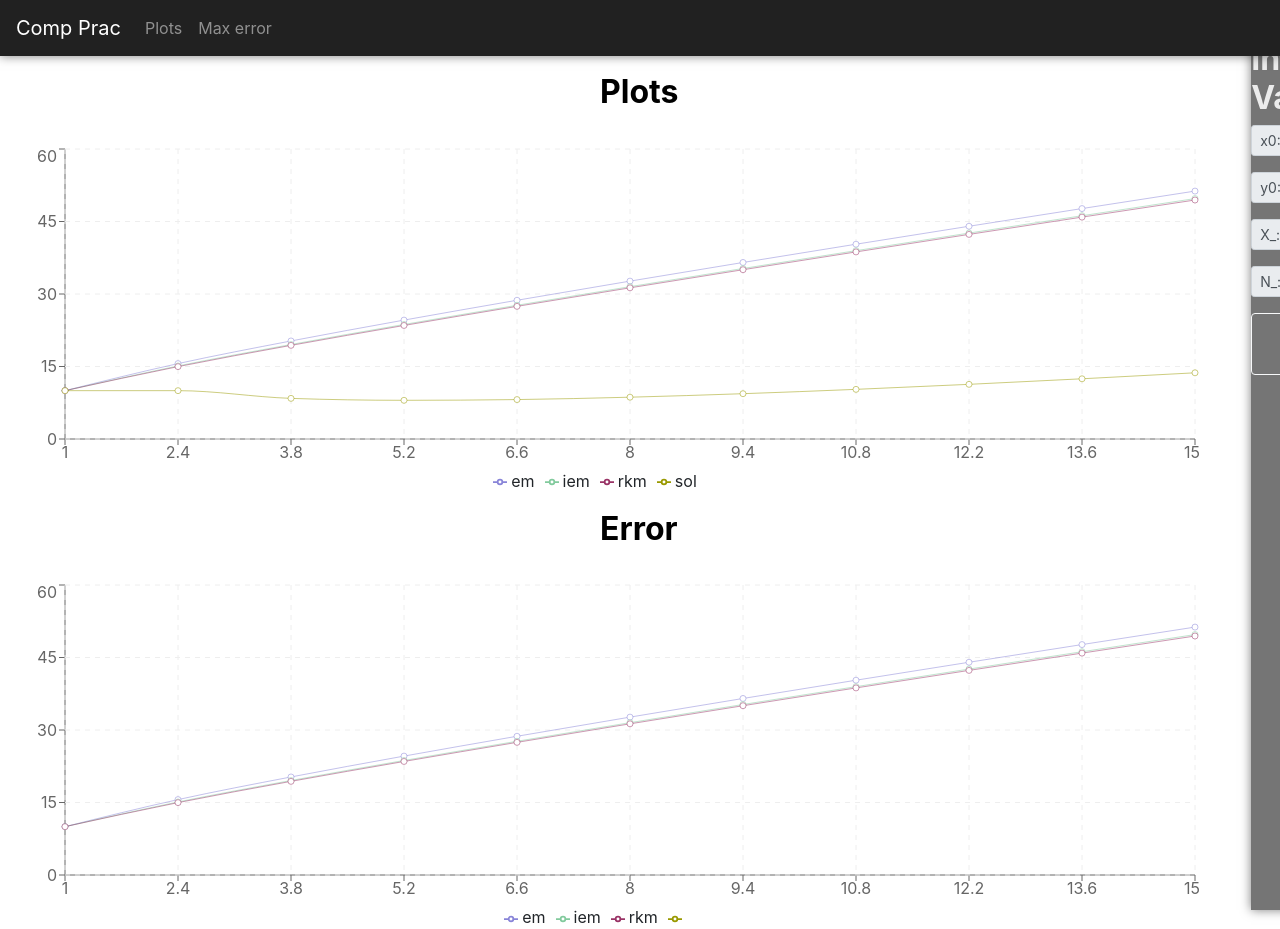
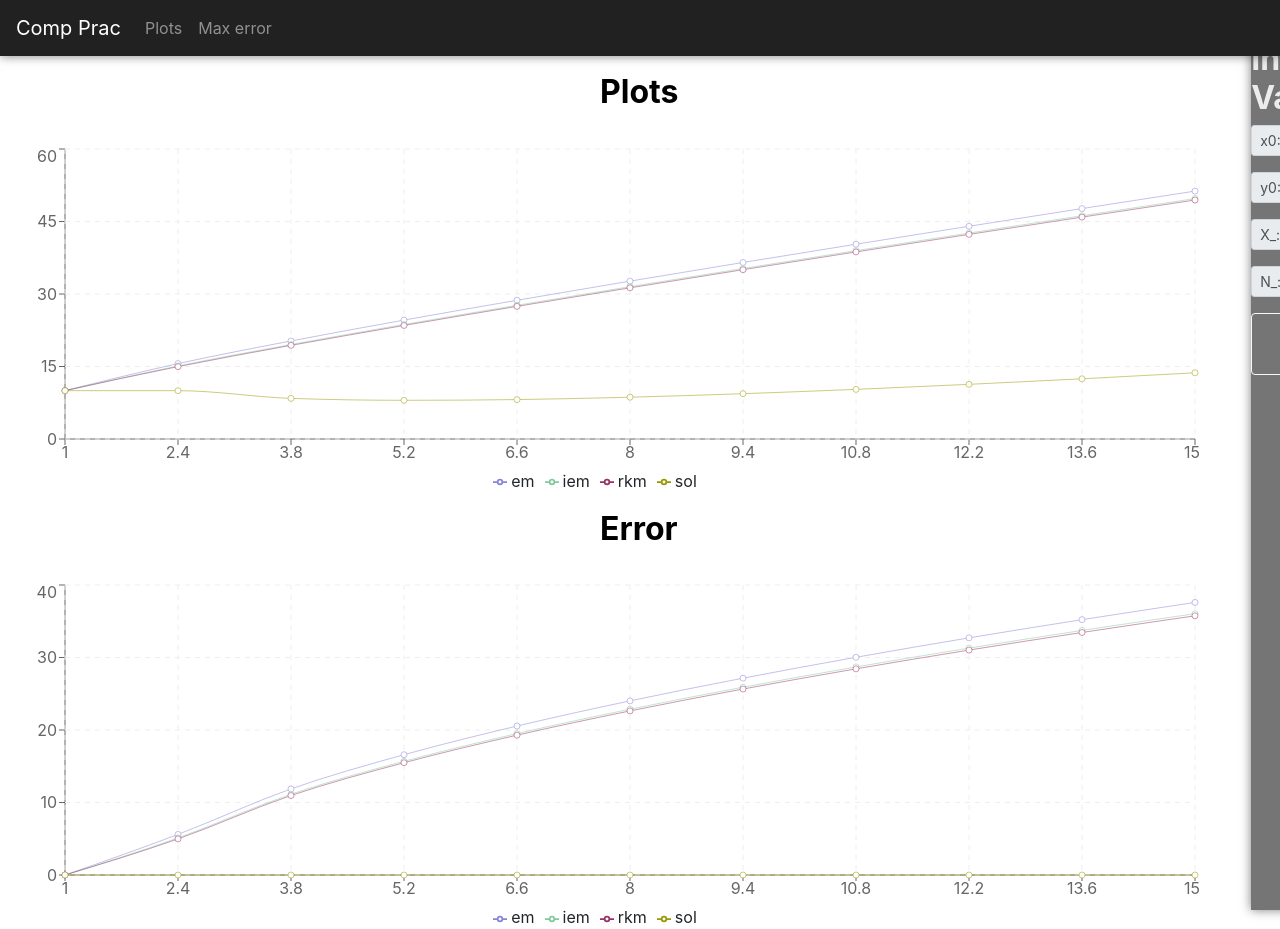
Before and after one commit to k05m0navt/computational-practicum, a React (Create React App) app: page /plots in a window 1280 px wide. Shown: the top 929 px of the page. Built offline with nearby package versions, Linux system fonts and the light colour scheme.

Commit message:
added errors plot

```diff
--- a/src/organisms/HomeBody.js
+++ b/src/organisms/HomeBody.js
@@ -20,12 +20,12 @@ function HomeBody(props) {
                 title='Error'
                 width={1200}
                 height={330}
-                data={props.data}
+                data={props.error}
                 axisX={props.axisX}
                 firstDataKey={props.firstDataKey}
                 secondDataKey={props.secondDataKey}
                 thirdDataKey={props.thirdDataKey}
-                dataKey={props.fourthDataKey}
+                fourthDataKey={props.fourthDataKey}
             />
         </div>
     );
--- a/src/pages/HomePage/HomePage.js
+++ b/src/pages/HomePage/HomePage.js
@@ -9,21 +9,16 @@ import {
 } from "../../mathFunc";
 import "../../styles/HomePage/styles.css";
 
-function GenerateData(setData, x0, y0, X, N) {
+function GenerateData(setData, setError, x0, y0, X, N) {
     var h = (X - x0) / N;
     var c1 = (1 / (Math.sqrt(x0) + Math.sqrt(y0 - x0))) ** 2;
-    console.log(
-        "c1: %f, sqrt(x): %f, sqrt(y-x): %f",
-        c1,
-        Math.sqrt(x0),
-        Math.sqrt(y0 - x0)
-    );
     var y_sol = y0;
     var y_em = y0;
     var y_iem = y0;
     var y_rkm = y0;
     var x = x0;
     var newData = [];
+    var newError = [];
 
     for (var i = 0; i < N; i++) {
         y_em = EulerMethod(x, y_em, h);
@@ -43,8 +38,16 @@ function GenerateData(setData, x0, y0, X, N) {
             rkm: y_rkm,
             sol: y_sol,
         });
+        newError.push({
+            x: Math.round(x * 1000) / 1000,
+            em: Math.abs(y_em - y_sol),
+            iem: Math.abs(y_iem - y_sol),
+            rkm: Math.abs(y_rkm - y_sol),
+            sol: 0,
+        });
     }
     newData.map((el) => setData((oldArray) => [...oldArray, el]));
+    newError.map((el) => setError((oldArray) => [...oldArray, el]));
 }
 
 function HomePage(props) {
@@ -56,9 +59,13 @@ function HomePage(props) {
     const [data, setData] = useState([
         { x: x0, em: y0, iem: y0, rkm: y0, sol: y0 },
     ]);
+    const [error, setError] = useState([
+        { x: x0, em: 0, iem: 0, rkm: 0, sol: 0 },
+    ]);
     useEffect(() => {
         setData([{ x: x0, em: y0, iem: y0, rkm: y0, sol: y0 }]);
-        GenerateData(setData, x0, y0, X, N);
+        setError([{ x: x0, em: 0, iem: 0, rkm: 0, sol: 0 }])
+        GenerateData(setData, setError, x0, y0, X, N);
         // eslint-disable-next-line react-hooks/exhaustive-deps
     }, [click]);
 
@@ -74,6 +81,7 @@ function HomePage(props) {
             <div className='home_content'>
                 <HomeBody
                     data={data}
+                    error={error}
                     axisX='x'
                     firstDataKey='em'
                     secondDataKey='iem'
```
